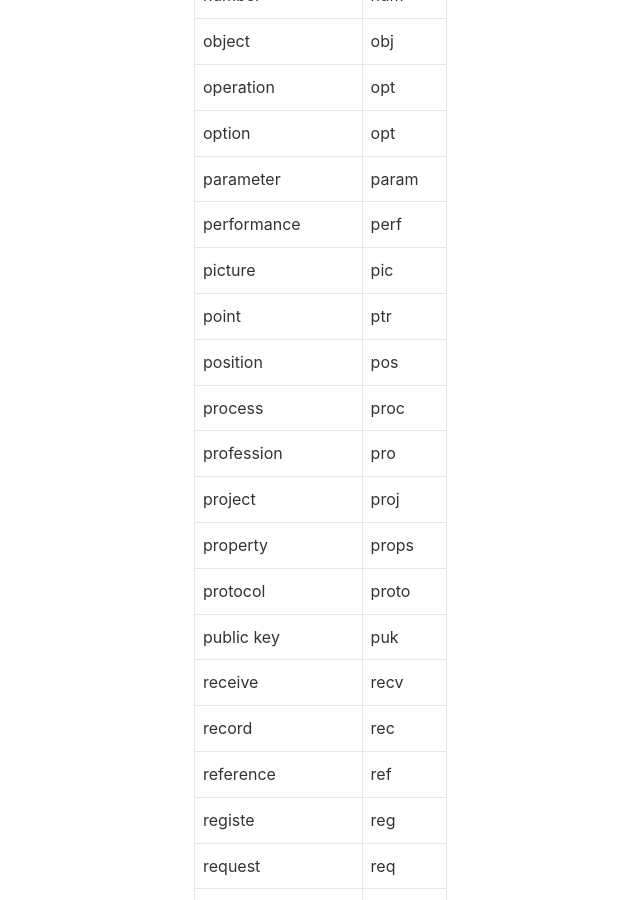
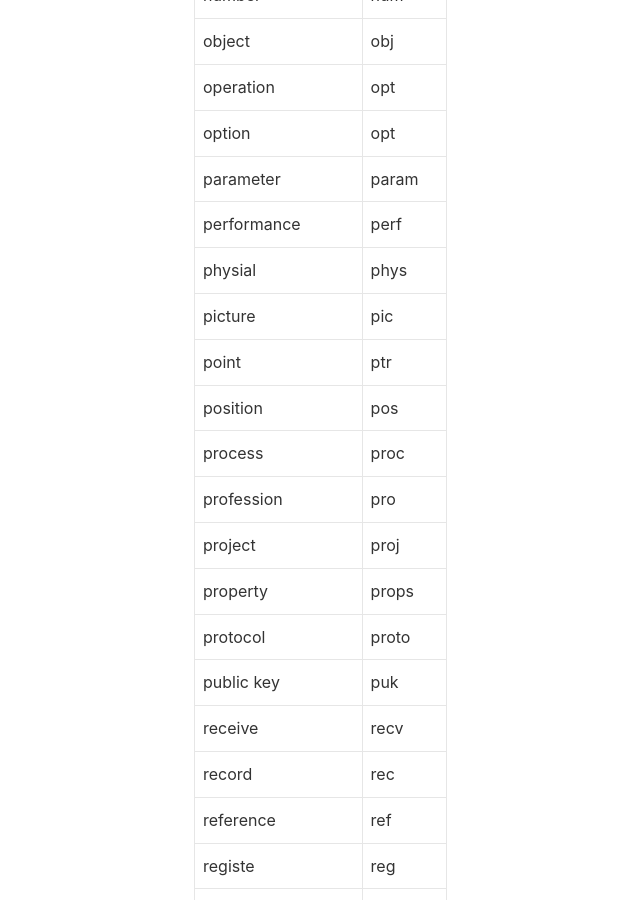
Before and after one commit to lizijie/lizijie.github.io, a Jekyll site: the page built from _posts/2018-04-23-常见代码英文词汇缩写.md, in a window 1280 px wide and 900 px high, scrolled down 3233 px. Shown: the whole window, without its empty margins (53-693 px from the left). Built offline with Jekyll 4.4.1, drawn with Linux system fonts in a browser that asks for light colours; nearby versions of some CDN libraries; comment, search, counter and statistics services are not loaded.

Commit message:
Update 2018-04-23-常见代码英文词汇缩写.md

```diff
--- a/_posts/2018-04-23-常见代码英文词汇缩写.md
+++ b/_posts/2018-04-23-常见代码英文词汇缩写.md
@@ -80,6 +80,7 @@ tags: 英文 缩写
 |option|opt|
 |parameter|param|
 |performance|perf|
+|physial|phys|
 |picture|pic|
 |point|ptr|
 |position|pos|
```
